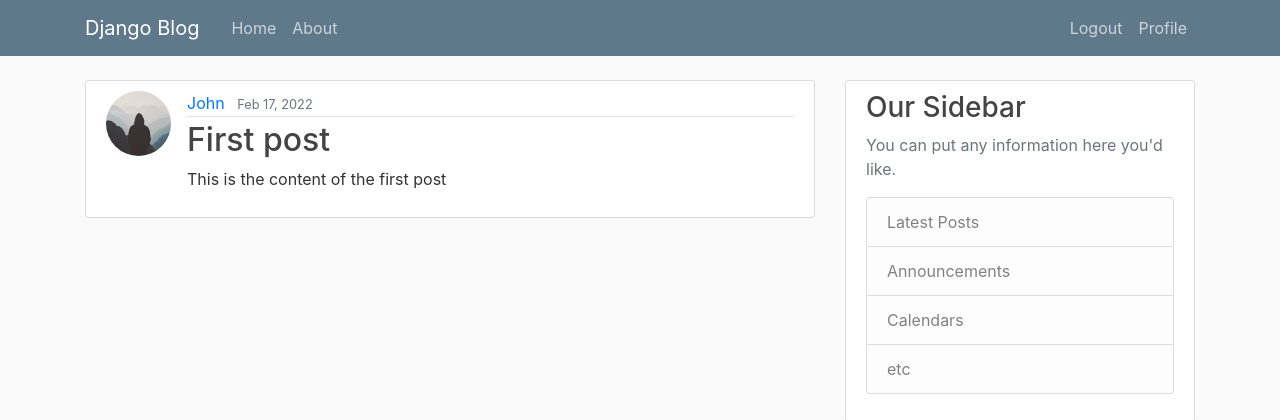
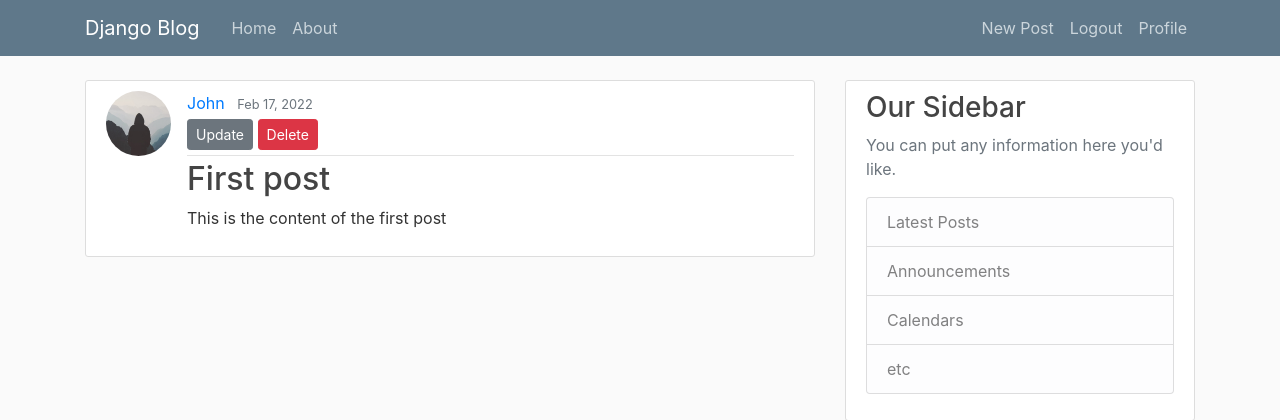
Before and after one commit to Abdifatahibrahi/Web_App2, a Django app: page /post/1/ in a window 1280 px wide. Shown: the top 420 px of the page. Run offline with Django 3.2, Linux system fonts and the light colour scheme; a user stored in the database is signed in; data comes from the database, SQL or seed files in the repository; both versions use the stored data as it was after the commit; some libraries are stand-ins or nearby versions.

Commit message:
Added CRUD properties to the blog posts

```diff
--- a/blog/templates/blog/base.html
+++ b/blog/templates/blog/base.html
@@ -34,6 +34,7 @@
             <!-- Navbar Right Side -->
             <div class="navbar-nav">
               {% if user.is_authenticated %}
+              <a class="nav-item nav-link" href="{% url 'blog-create' %}">New Post</a>
               <a class="nav-item nav-link" href="{% url 'logout' %}">Logout</a>
               <a class="nav-item nav-link" href="{% url 'profile' %}">Profile</a>
               {% else %}
--- a/blog/templates/blog/post_detail.html
+++ b/blog/templates/blog/post_detail.html
@@ -11,6 +11,15 @@
       <div class="article-metadata">
         <a class="mr-2" href="#">{{ object.author }}</a>
         <small class="text-muted">{{ object.date_posted|date:"M d, Y" }}</small>
+
+        {% if object.author == user %}
+
+        <div>
+          <a class="btn btn-secondary btn-sm mt-1 mb-1" href="{% url 'blog-update' object.id %}">Update</a>
+          <a class="btn btn-danger btn-sm mt-1 mb-1" href="{% url 'blog-delete' object.id %}">Delete</a>
+        </div>
+
+        {% endif %}
       </div>
       <h2 class="article-title">{{ object.title }}</h2>
       <p class="article-content">{{ object.content }}</p>
--- a/blog/urls.py
+++ b/blog/urls.py
@@ -1,10 +1,12 @@
 from django.urls import path
 from . import views
-from .views import PostListView, PostDetailView, PostCreateView
+from .views import PostListView, PostDeleteView, PostDetailView, PostCreateView,PostUpdateView
 
 urlpatterns = [
     path('', PostListView.as_view(), name='blog-home'),
     path('post/<int:pk>/', PostDetailView.as_view(), name='blog-detail'),
     path('post/new/', PostCreateView.as_view(), name='blog-create'),
+    path('post/<int:pk>/update/', PostUpdateView.as_view(), name='blog-update'),
+    path('post/<int:pk>/delete/', PostDeleteView.as_view(), name='blog-delete'),
     path('/about', views.about, name='blog-about'),
 ]
--- a/blog/views.py
+++ b/blog/views.py
@@ -1,9 +1,12 @@
 from django.shortcuts import redirect, render
 from django.http import HttpResponse
 from .models import Post
+from django.contrib.auth.mixins import LoginRequiredMixin, UserPassesTestMixin
 from django.views.generic import (ListView,
 DetailView,
-CreateView
+CreateView,
+UpdateView,
+DeleteView,
 )
 
 
@@ -27,7 +30,7 @@ class PostDetailView(DetailView):
     template_name = "blog/post_detail.html"
 
 
-class PostCreateView(CreateView):
+class PostCreateView(LoginRequiredMixin, CreateView):
     model = Post
     fields = ['title', 'content']
     success_url = "/"
@@ -37,6 +40,33 @@ class PostCreateView(CreateView):
         form.instance.author = self.request.user
         return super().form_valid(form)
 
+class PostUpdateView(LoginRequiredMixin, UserPassesTestMixin, UpdateView):
+    model = Post
+    fields = ['title', 'content']
+
+
+
+    def form_valid(self, form):
+        form.instance.author = self.request.user
+        return super().form_valid(form)
+
+    def test_func(self):
+        post = self.get_object()
+        if self.request.user == post.author:
+            return True
+        return False
+
+class PostDeleteView(LoginRequiredMixin, UserPassesTestMixin,DeleteView):
+    model = Post
+    success_url = '/'
+
+    def test_func(self):
+        post = self.get_object()
+        if self.request.user == post.author:
+            return True
+        return False
+
+
 
 def about(request):
     return render(request, "blog/about.html")
```
Also changed, not shown: blog/templates/blog/post_confirm_delete.html (added, +22 -0 lines), db.sqlite3.
